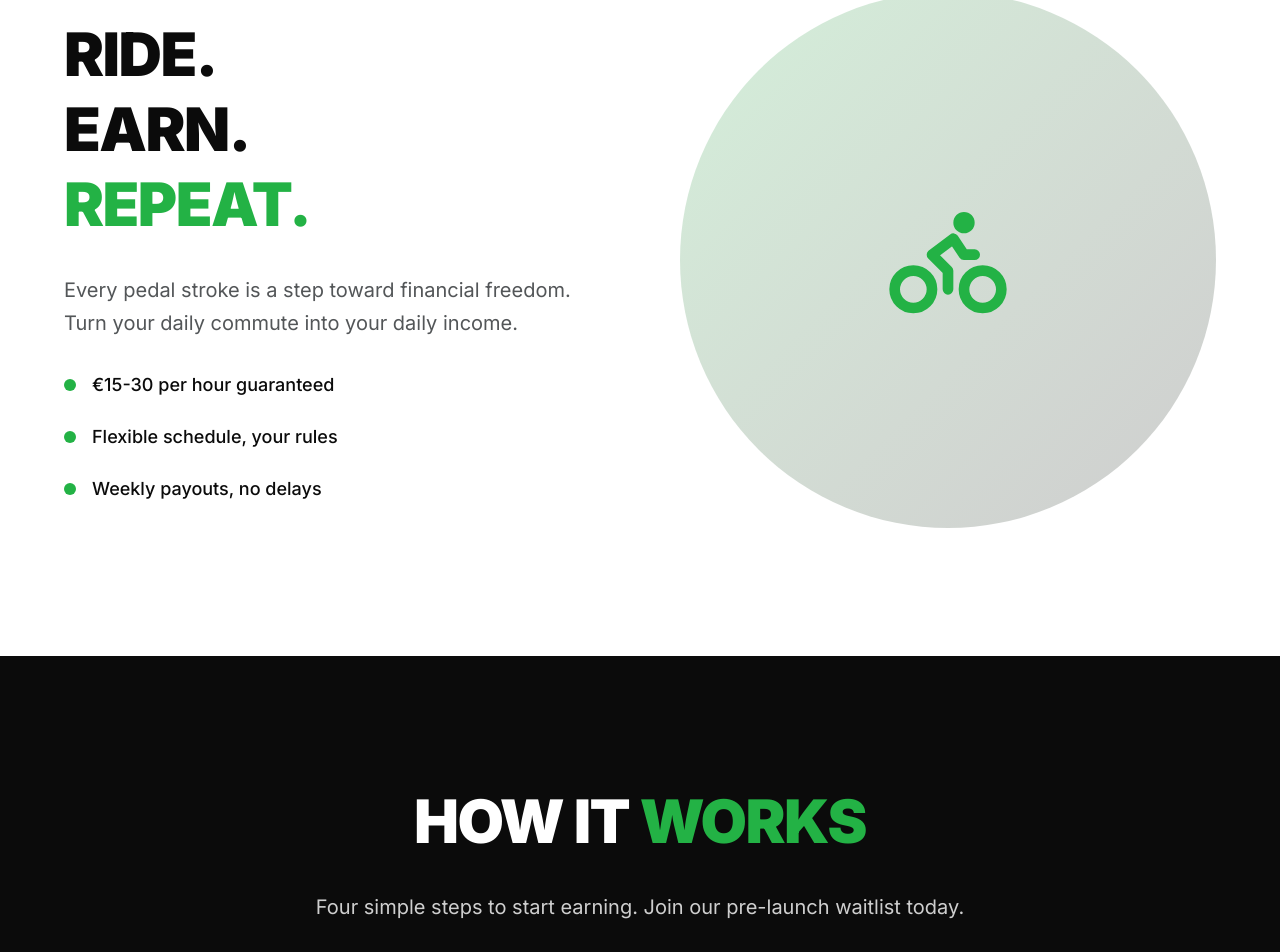
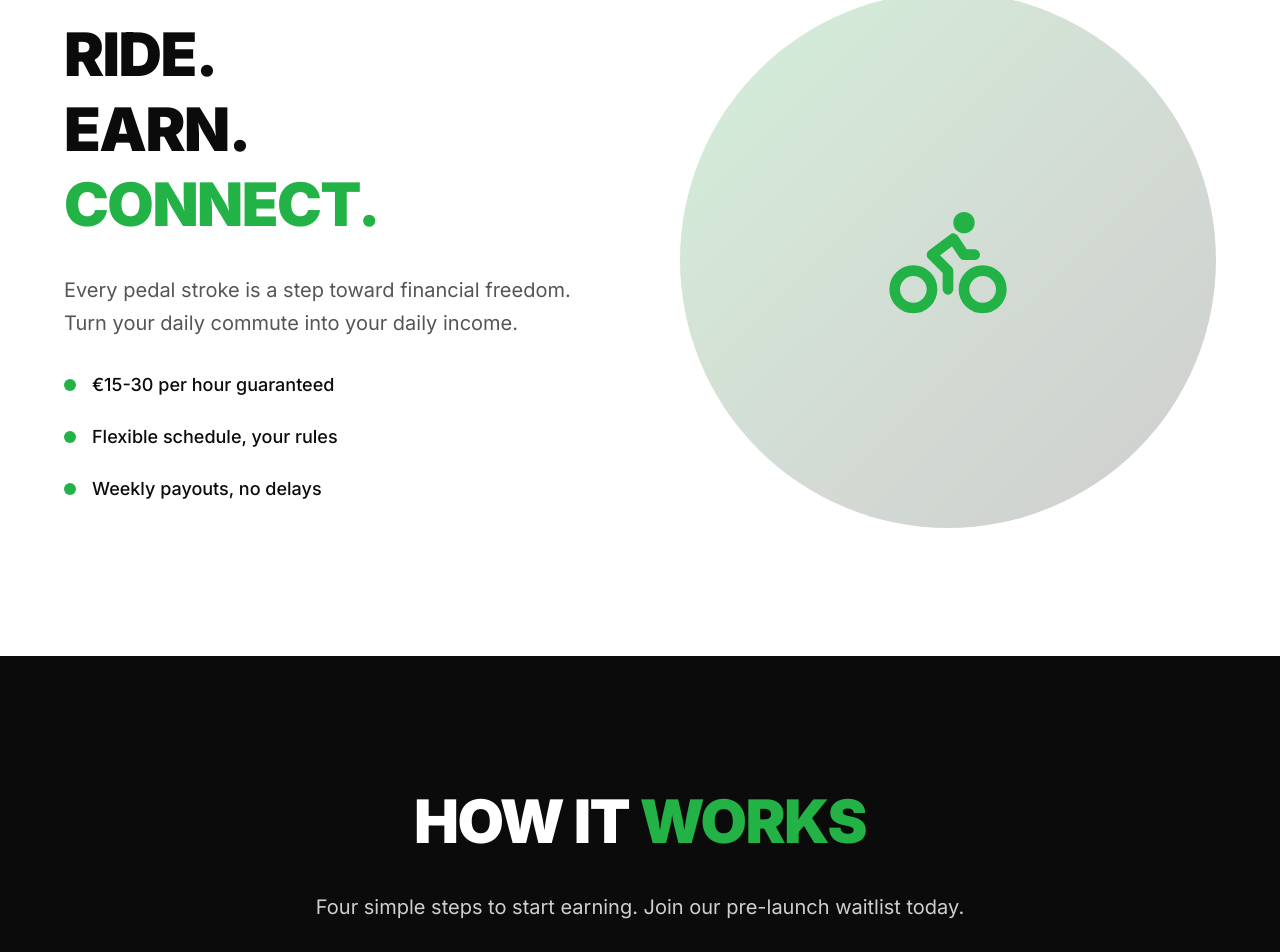
Before and after one commit to Movrr-Official/movrr-waitlist, a Next.js app: page / in a window 1280 px wide. Shown: the part 936-1888 px from the top of the page. Built offline with nearby package versions, Linux system fonts and the light colour scheme; no server answers.

Commit message:
chore: change text from REPEAT to CONNECT

```diff
--- a/components/value-proposition.tsx
+++ b/components/value-proposition.tsx
@@ -12,7 +12,7 @@
                 <br />
                 EARN.
                 <br />
-                <span className="text-primary">REPEAT.</span>
+                <span className="text-primary">CONNECT.</span>
               </h2>
               <p className="text-xl text-muted-foreground leading-relaxed mb-8">
                 Every pedal stroke is a step toward financial freedom. Turn your
```
